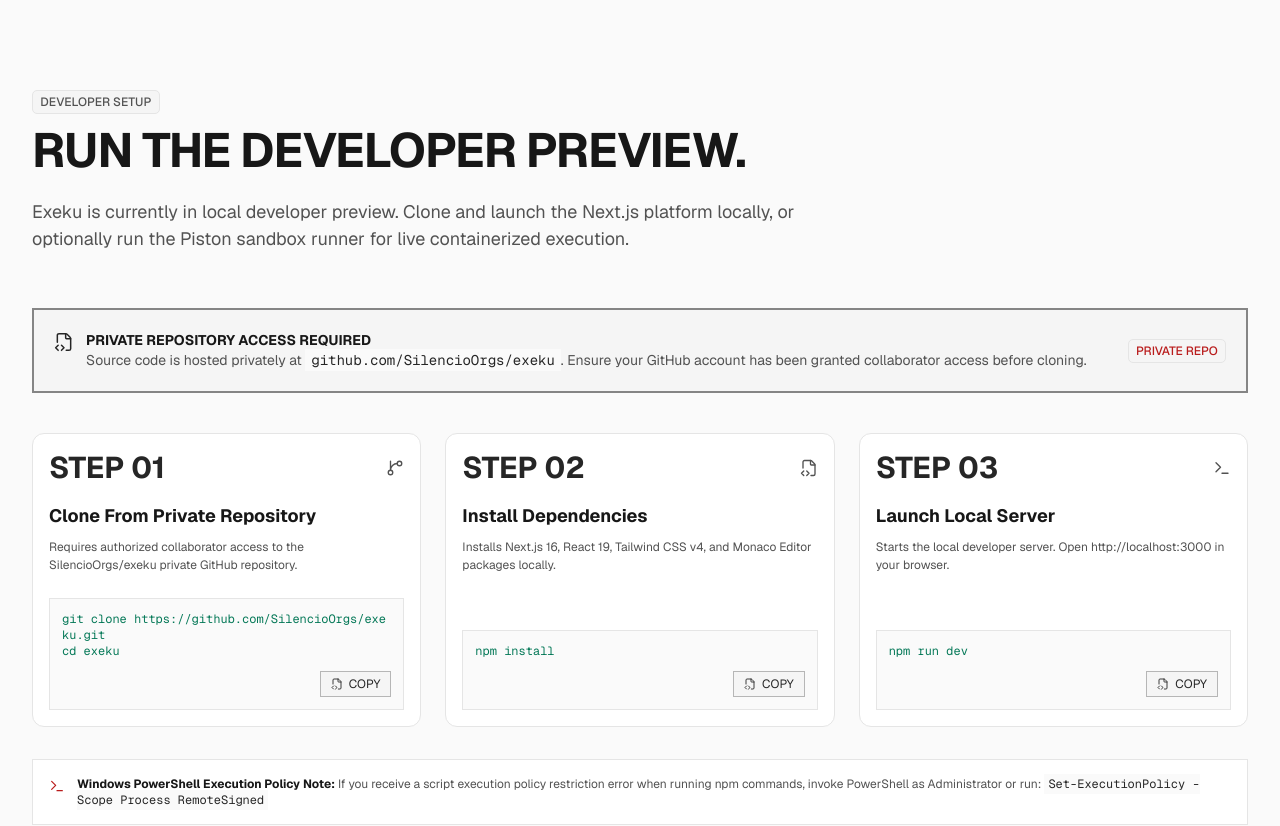
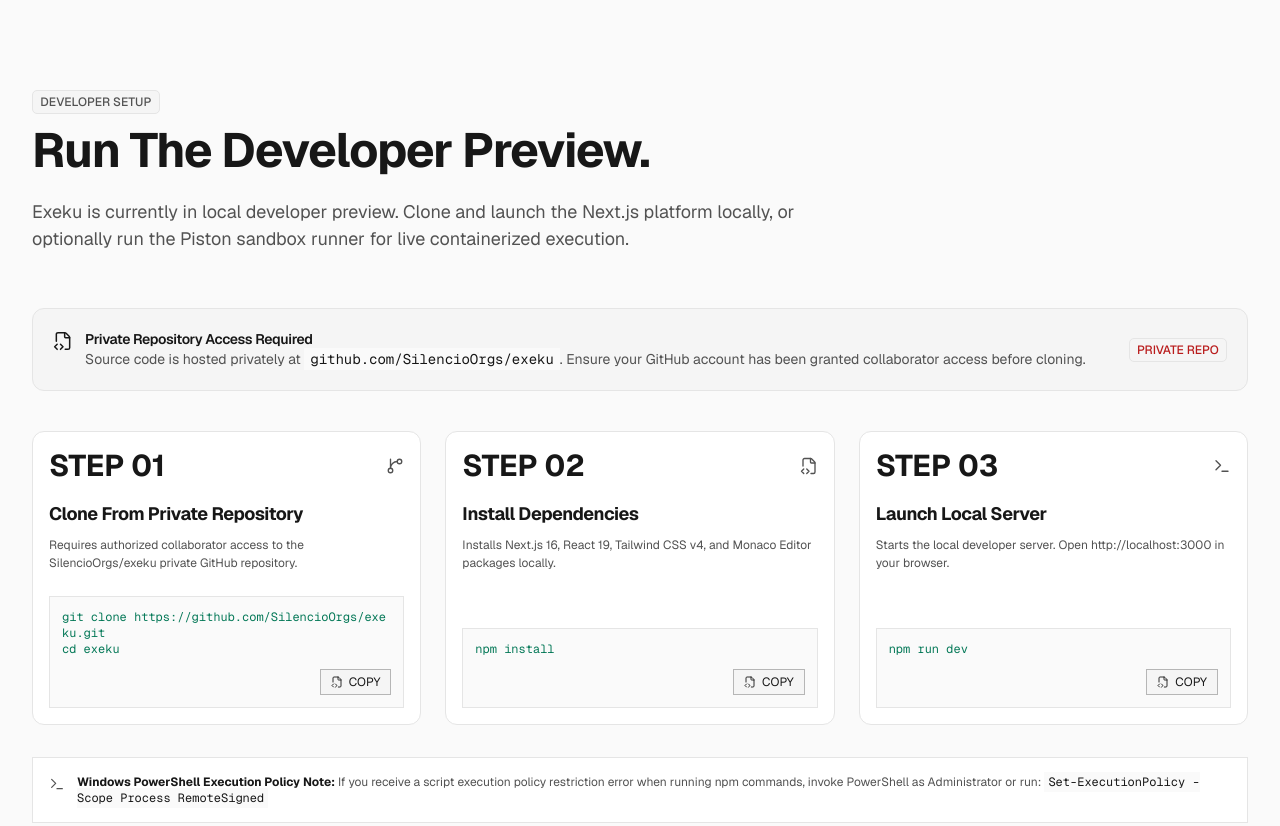
Before and after one commit to SilencioOrgs/exeku, a Next.js app: page / in a window 1280 px wide. Shown: the part 4040-4866 px from the top of the page. Built offline with nearby package versions, Linux system fonts and the light colour scheme.

Commit message:
style(landing): align sections and visual accents with rounded neutral SaaS design

```diff
--- a/components/landing/install-guide.tsx
+++ b/components/landing/install-guide.tsx
@@ -55,7 +55,7 @@
             <PixelBadge variant="cyan">DEVELOPER SETUP</PixelBadge>
           </div>
           <h2
-            className="text-3xl sm:text-4xl md:text-5xl font-bold text-[var(--color-text-main)] mb-6 uppercase tracking-tight"
+            className="text-3xl sm:text-4xl md:text-5xl font-bold text-[var(--color-text-main)] mb-6 tracking-tight"
             style={{ fontFamily: "var(--font-heading-active)" }}
           >
             Run The Developer Preview.
@@ -67,16 +67,16 @@
         </div>
 
         {/* Repository Access Notice */}
-        <div className="mb-10 p-5 bg-[var(--color-elevated)] border-2 border-[var(--color-primary)]/50 pixel-box flex flex-col sm:flex-row items-start sm:items-center justify-between gap-4">
+        <div className="mb-10 p-5 bg-[var(--color-elevated)] rounded-xl border border-[var(--color-border)] flex flex-col sm:flex-row items-start sm:items-center justify-between gap-4">
           <div className="flex items-start gap-3">
-            <DotIcon name="lock-close" size={20} className="text-[var(--color-accent)] mt-0.5 shrink-0" />
+            <DotIcon name="lock-close" size={20} className="text-[var(--color-text-main)] mt-0.5 shrink-0" />
             <div>
-              <h3 className="text-[var(--color-text-main)] font-mono font-bold text-sm uppercase">
+              <h3 className="text-[var(--color-text-main)] font-semibold text-sm">
                 Private Repository Access Required
               </h3>
               <p className="text-xs sm:text-sm text-[var(--color-text-muted)] font-sans">
                 Source code is hosted privately at{" "}
-                <code className="text-[var(--color-accent)] bg-[var(--color-canvas)] px-1.5 py-0.5 font-mono">
+                <code className="text-[var(--color-text-main)] bg-[var(--color-canvas)] px-1.5 py-0.5 font-mono">
                   github.com/SilencioOrgs/exeku
                 </code>
                 . Ensure your GitHub account has been granted collaborator access before cloning.
@@ -92,12 +92,12 @@
             <PixelCard
               key={s.step}
               variant="default"
-              className="bg-[var(--color-surface)] border-2 border-[var(--color-border)] flex flex-col justify-between"
+              className="bg-[var(--color-surface)] border border-[var(--color-border)] rounded-xl flex flex-col justify-between"
             >
               <div>
                 <div className="flex items-center justify-between mb-4">
                   <span
-                    className="text-3xl font-bold text-[var(--color-accent)]"
+                    className="text-3xl font-bold text-[var(--color-text-main)]"
                     style={{ fontFamily: "var(--font-heading-active)" }}
                   >
                     STEP {s.step}
@@ -105,7 +105,7 @@
                   <DotIcon name={s.icon} size={18} className="text-[var(--color-text-muted)]" />
                 </div>
 
-                <h4 className="text-lg font-bold text-[var(--color-text-main)] font-mono mb-2">
+                <h4 className="text-lg font-bold text-[var(--color-text-main)] mb-2">
                   {s.title}
                 </h4>
 
@@ -123,7 +123,7 @@
                 <button
                   type="button"
                   onClick={() => handleCopy(s.command, idx)}
-                  className="self-end mt-1 px-2.5 py-1 text-xs font-mono bg-[var(--color-elevated)] hover:bg-[var(--color-border)] text-[var(--color-accent)] border border-[var(--color-accent)]/30 flex items-center gap-1.5 transition-colors cursor-pointer outline-none focus-visible:ring-1 focus-visible:ring-[var(--color-accent)]"
+                  className="self-end mt-1 px-2.5 py-1 text-xs font-mono bg-[var(--color-elevated)] hover:bg-[var(--color-border)] text-[var(--color-text-main)] border border-[var(--color-accent)]/30 flex items-center gap-1.5 transition-colors cursor-pointer outline-none focus-visible:ring-1 focus-visible:ring-[var(--color-accent)]"
                 >
                   {copiedIndex === idx ? (
                     <>
@@ -144,10 +144,10 @@
 
         {/* PowerShell Troubleshooting Tip */}
         <div className="mt-8 p-4 bg-[var(--color-surface)] border border-[var(--color-border)] flex items-start gap-3 text-xs font-mono text-[var(--color-text-muted)]">
-          <DotIcon name="powershell" size={16} className="text-[var(--color-pink)] shrink-0 mt-0.5" />
+          <DotIcon name="powershell" size={16} className="text-[var(--color-text-muted)] shrink-0 mt-0.5" />
           <div>
             <strong className="text-[var(--color-text-main)]">Windows PowerShell Execution Policy Note:</strong> If you receive a script execution policy restriction error when running npm commands, invoke PowerShell as Administrator or run:{" "}
-            <code className="text-[var(--color-accent)] bg-[var(--color-canvas)] px-1 py-0.5">
+            <code className="text-[var(--color-text-main)] bg-[var(--color-canvas)] px-1 py-0.5">
               Set-ExecutionPolicy -Scope Process RemoteSigned
             </code>
           </div>
```
